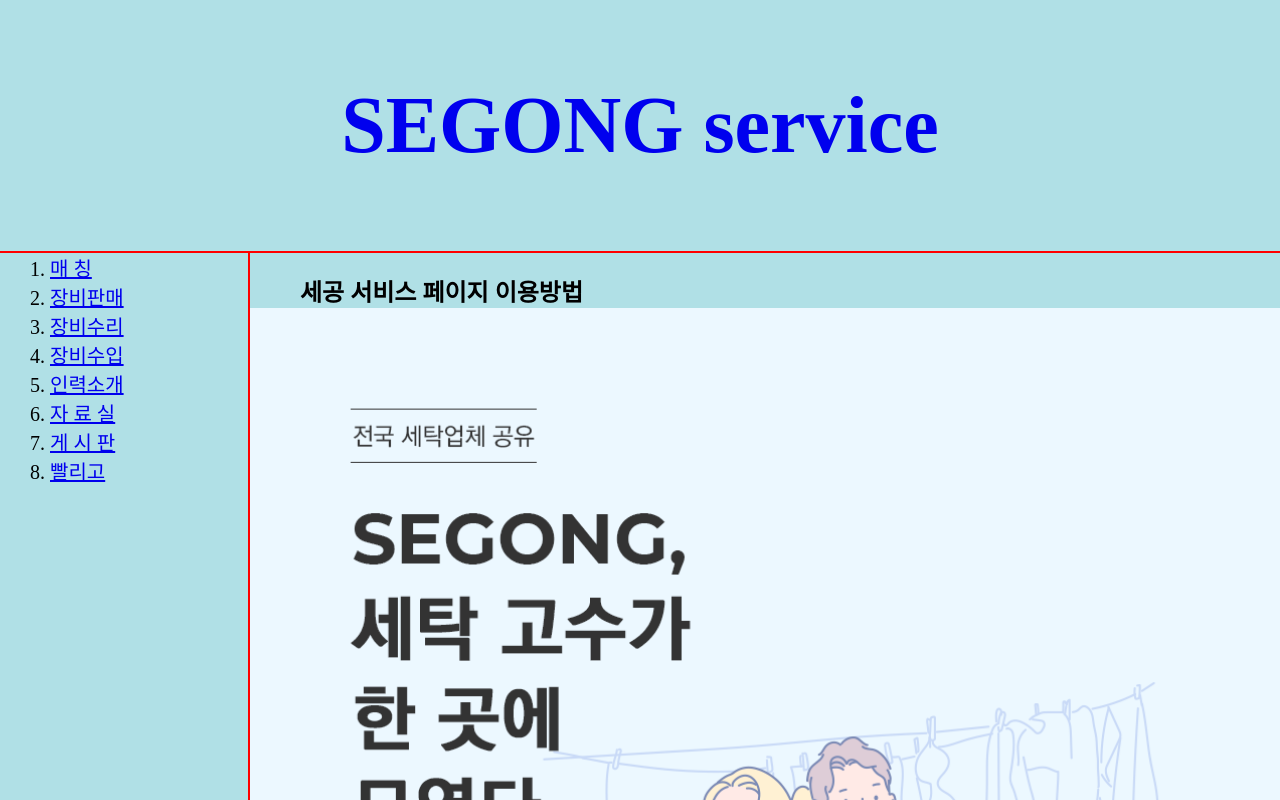
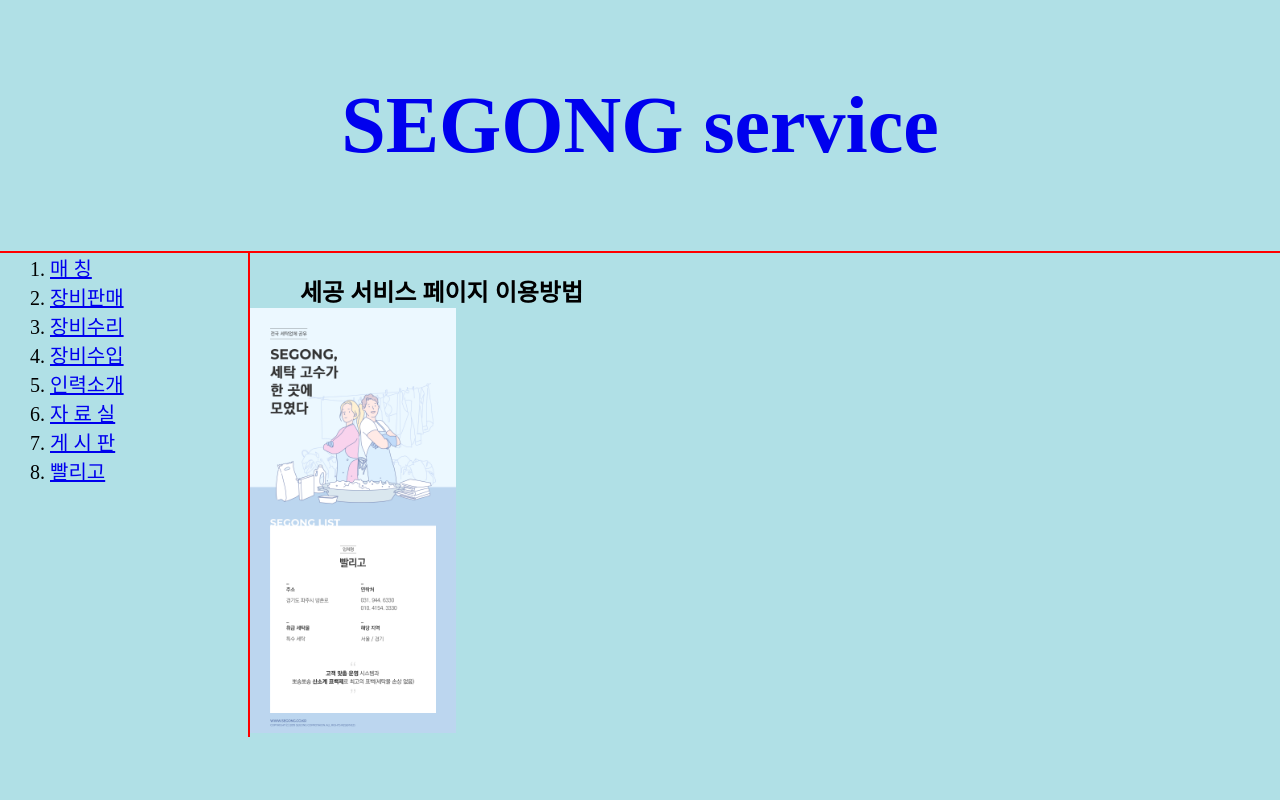
Before and after one commit to dshan301/service, a plain HTML site: page index.html in a window 1280 px wide. Shown: the top 800 px of the page. Drawn offline with Linux system fonts and the light colour scheme.

Commit message:
Add files via upload

```diff
--- a/index.html
+++ b/index.html
@@ -22,7 +22,7 @@
 
      <div>
        <h2> 세공 서비스 페이지 이용방법 </h2>
-       <img id="speedgo" src="https://github.com/dshan301/service/blob/master/%EB%B9%A8%EB%A6%AC%EA%B3%A0.png?raw=true" width="100%">
+       <img id="speedgo" src="https://github.com/dshan301/service/blob/master/%EB%B9%A8%EB%A6%AC%EA%B3%A0.png?raw=true" width="20%">
 
 
      </div>
```
Also changed, not shown: 빨리고.html (+1 -1 lines).
